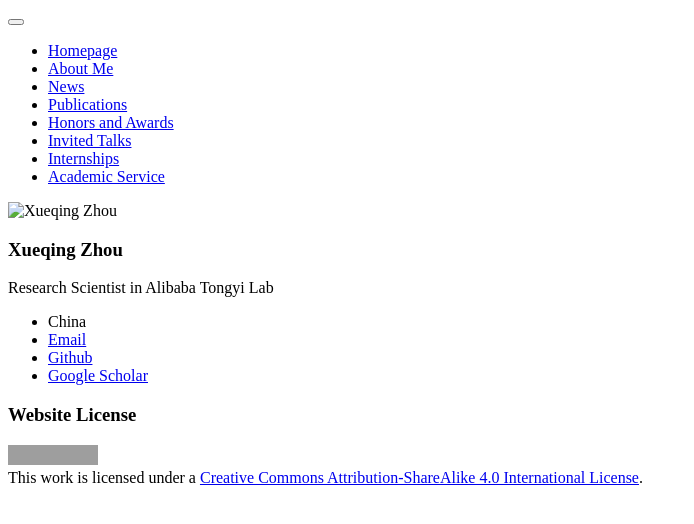
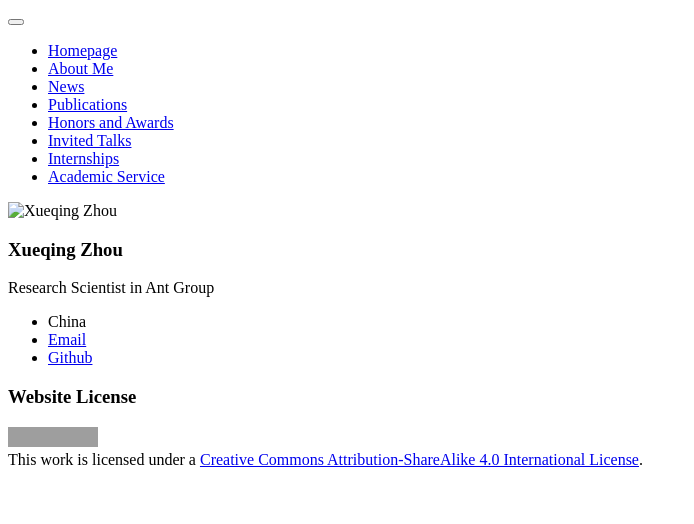
Before and after one commit to XueqingZhou/XueqingZhou.github.io, a Jekyll site: the page built from SimDA/README.md, in a window 1280 px wide. Shown: the top 524 px of the page, without its empty margins (0-694 px from the left). Built offline with Jekyll 4.4.1, drawn with Linux system fonts in a browser that asks for light colours; our own code applies the rules of GitHub Pages for plain Markdown files; grey boxes are pictures that could not be loaded.

Commit message:
fix: correct author info (bio, email, google scholar) to XueqingZhou's

```diff
--- a/_config.yml
+++ b/_config.yml
@@ -18,12 +18,12 @@ baidu_site_verification  : # code-ZxFK3f4pfb
 author:
   name             : "Xueqing Zhou" # (xingzhen)
   avatar           : "images/zxq.jpg"
-  bio              : "Research Scientist in Alibaba Tongyi Lab"
+  bio              : "Research Scientist in Ant Group"
   location         : "China"
   employer         :
   pubmed           :
-  googlescholar    : "https://scholar.google.com/citations?user=yuiXa5EAAAAJ&hl=en&oi=ao"
-  email            : "zhenxingfd@gmail.com"
+  googlescholar    : # "https://scholar.google.com/citations?user=yuiXa5EAAAAJ&hl=en&oi=ao"
+  email            : "alancurry1456@gmail.com"
   researchgate     :  # example: "https://www.researchgate.net/profile/yourprofile"
   uri              :
   bitbucket        :
```
